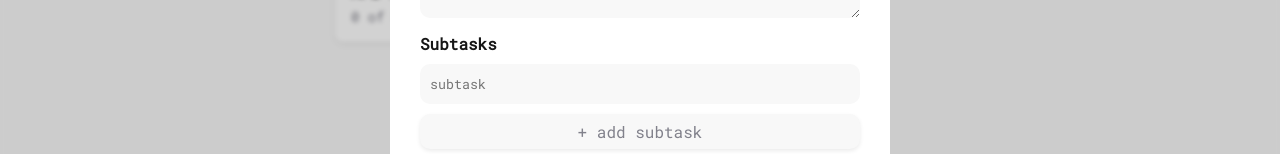
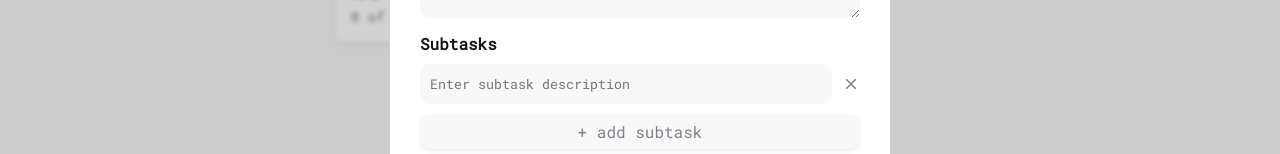
Before and after one commit to aniamarkh/kanban-board, a Vue app: page / in a window 1280 px wide. Both pictures are taken after a click on the element "+ add task". Shown: the part 344-498 px from the top of the page. Built offline with nearby package versions, Linux system fonts and the light colour scheme.

Commit message:
feat: button for subtask delete

```diff
--- a/src/components/modals/BoardFormModal.vue
+++ b/src/components/modals/BoardFormModal.vue
@@ -1,7 +1,7 @@
 <script setup lang="ts">
 import { reactive } from 'vue';
 import { v4 as uuid } from 'uuid';
-import type { Board, Column } from '@/types/types';
+import type { Board } from '@/types/types';
 import { useBoardStore } from '@/stores/boardStore';
 import ButtonComponent from '../ButtonComponent.vue';
 import TextInput from '../forms/TextInput.vue';
@@ -23,10 +23,8 @@ const addColumnInput = () => {
   });
 };
 
-const deleteColumn = (columnToDelete: Column) => {
-  const columnIndex = formState.board.columns.findIndex(
-    (column) => (column.id = columnToDelete.id)
-  );
+const deleteColumn = (columnId: string) => {
+  const columnIndex = formState.board.columns.findIndex((column) => column.id === columnId);
   formState.board.columns.splice(columnIndex, 1);
 };
 
@@ -70,7 +68,7 @@ const onFormSubmit = () => {
             :is-required="false"
           />
           <span
-            @click="deleteColumn(column)"
+            @click="deleteColumn(column.id)"
             class="columns__delete-button material-icons-outlined"
           >
             close
--- a/src/components/modals/TaskFormModal.vue
+++ b/src/components/modals/TaskFormModal.vue
@@ -43,6 +43,11 @@ const formState: FormState = reactive({
 
 const addSubtaskInput = () => {
   formState.task.subtasks.push(newSubtask());
+};
+
+const deleteSubtask = (subtaskId: string) => {
+  const subtaskIndex = formState.task.subtasks.findIndex((subtask) => subtask.id === subtaskId);
+  formState.task.subtasks.splice(subtaskIndex, 1);
 };
 
 const setStatusForTask = (targetColumnId: string) => {
@@ -99,13 +104,23 @@ const onFormSubmit = () => {
       />
       <div class="task-form__subtasks">
         <h4>Subtasks</h4>
-        <TextInput
+        <div
+          class="subtask__input"
           v-for="(subtask, index) in formState.task.subtasks"
           :key="subtask.id"
-          v-model="formState.task.subtasks[index].title"
-          placeholder="subtask"
-          :is-required="false"
-        />
+        >
+          <TextInput
+            v-model="formState.task.subtasks[index].title"
+            placeholder="Enter subtask description"
+            :is-required="false"
+          />
+          <span
+            @click="deleteSubtask(subtask.id)"
+            class="subtask__delete-button material-icons-outlined"
+          >
+            close
+          </span>
+        </div>
         <ButtonComponent @click.prevent="addSubtaskInput" btnClass="secondary">
           + add subtask
         </ButtonComponent>
@@ -152,6 +167,22 @@ const onFormSubmit = () => {
 .task-form__subtasks {
   @include flex-column;
   gap: 10px;
+
+  .subtask__input {
+    @include flex-row;
+    align-items: center;
+    gap: 10px;
+
+    .subtask__delete-button {
+      color: $dark-grey;
+      font-size: 18px;
+      cursor: pointer;
+
+      &:hover {
+        color: $text-color;
+      }
+    }
+  }
 }
 
 .task-form__status {
```
